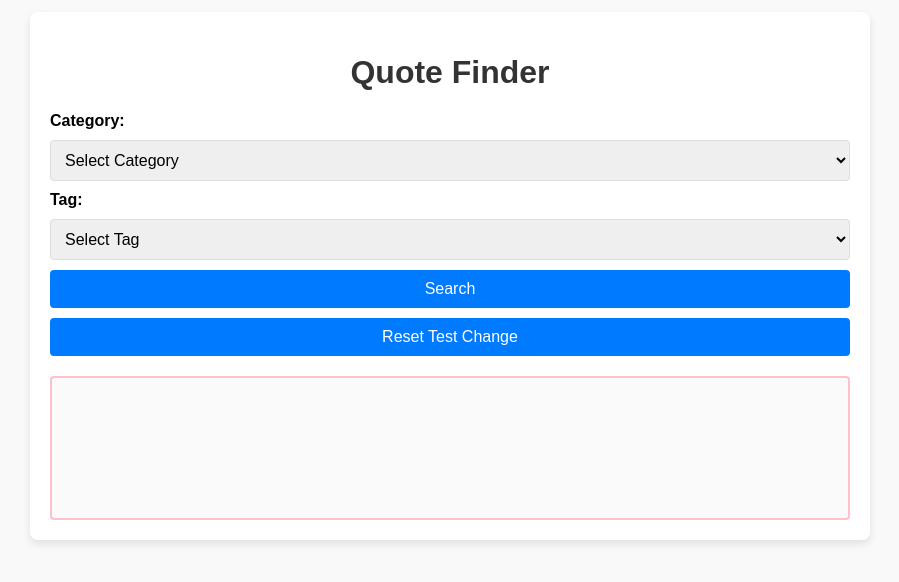
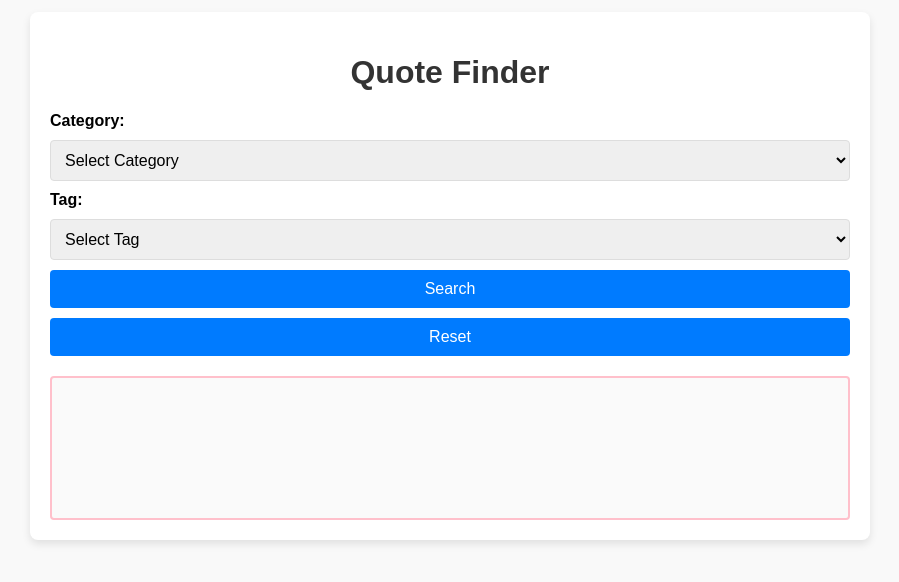
Before and after one commit to anastasiarubio/Website, a plain HTML site: page public/index.html in a window 1280 px wide. Shown: the part 124-706 px from the top of the page, without its empty margins (190-1089 px from the left). Drawn offline with Linux system fonts and the light colour scheme.

Commit message:
"Reset" updated

```diff
--- a/public/index.html
+++ b/public/index.html
@@ -24,7 +24,7 @@
             </select>
 
             <button id="searchBtn">Search</button>
-            <button id="resetBtn">Reset Test Change</button>
+            <button id="resetBtn">Reset</button>
         </div>
 
         <div class="quote-output" id="quoteOutput">
```
Also changed, not shown: 1 other file.
